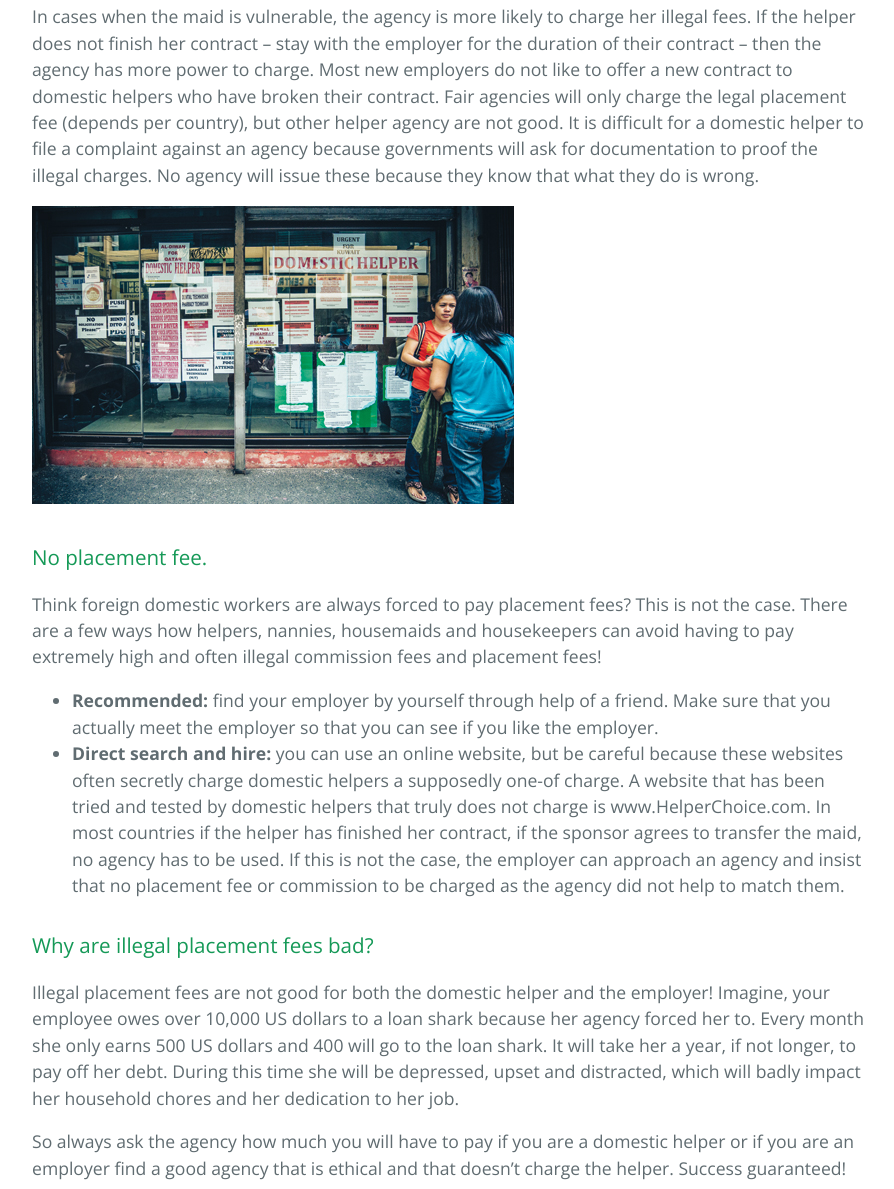
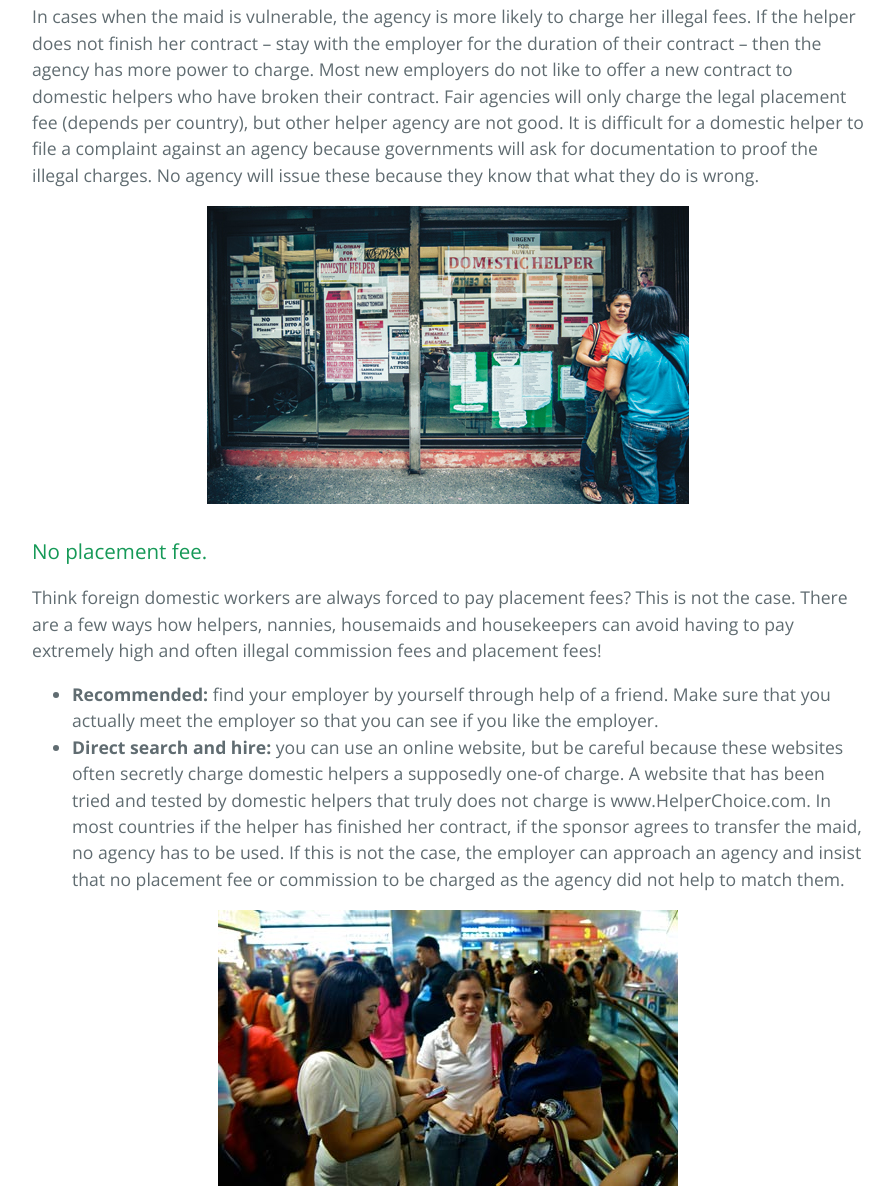
Before and after one commit to pandcha/placizr, a plain HTML site: page index.html in a window 1280 px wide. Shown: the part 797-1986 px from the top of the page, without its empty margins (192-1086 px from the left). Drawn offline with nearby package versions, Linux system fonts and the light colour scheme.

Commit message:
added and centered images

```diff
--- a/index.html
+++ b/index.html
@@ -8,6 +8,7 @@
     <link href='https://fonts.googleapis.com/css?family=Open+Sans:400,700' rel='stylesheet' type='text/css'>
     <link rel="stylesheet" type="text/css" href="stylesheets/stylesheet.css" media="screen">
     <link rel="stylesheet" type="text/css" href="stylesheets/github-light.css" media="screen">
+    <link rel="stylesheet" type="text/css" href="stylesheets/custom.css" media="screen">
   </head>
   <body>
     <section class="page-header">
@@ -29,7 +30,7 @@
 
 <p>In cases when the maid is vulnerable, the agency is more likely to charge her illegal fees. If the helper does not finish her contract – stay with the employer for the duration of their contract – then the agency has more power to charge. Most new employers do not like to offer a new contract to domestic helpers who have broken their contract. Fair agencies will only charge the legal placement fee (depends per country), but other helper agency are not good. It is difficult for a domestic helper to file a complaint against an agency because governments will ask for documentation to proof the illegal charges. No agency will issue these because they know that what they do is wrong.</p>
 
-<img src="img/no-placement-fee-2.jpg" alt="no-plaement-fee">
+<img src="img/no-placement-fee-2.jpg" alt="no-placement-fee" class="center">
 
 <h3><a id="no-placement-fee" class="anchor" href="#no-placement-fee" aria-hidden="true"><span class="octicon octicon-link"></span></a>No placement fee.</h3>
 
@@ -40,6 +41,7 @@
   <li><strong>Direct search and hire:</strong> you can use an online website, but be careful because these websites often secretly charge domestic helpers a supposedly one-of charge. A website that has been tried and tested by domestic helpers that truly does not charge is www.HelperChoice.com. In most countries if the helper has finished her contract, if the sponsor agrees to transfer the maid, no agency has to be used. If this is not the case, the employer can approach an agency and insist that no placement fee or commission to be charged as the agency did not help to match them. </li>
 </ul>
 
+<img src="img/no-placement-fee-1.jpg" alt="no-placement-fee" class="center">
 
 <h3>
 <a id="why-are-placement-fees-bad" class="anchor" href="#why-are-placement-fees-bad" aria-hidden="true"><span class="octicon octicon-link"></span></a>Why are illegal placement fees bad?</h3>
--- /dev/null
+++ b/stylesheets/custom.css
@@ -0,0 +1,5 @@
+img.center {
+   display: block;
+   margin-left: auto;
+   margin-right: auto;
+}
```
